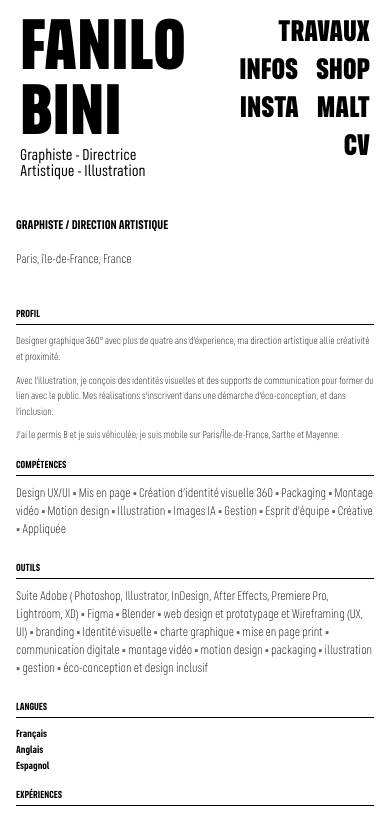
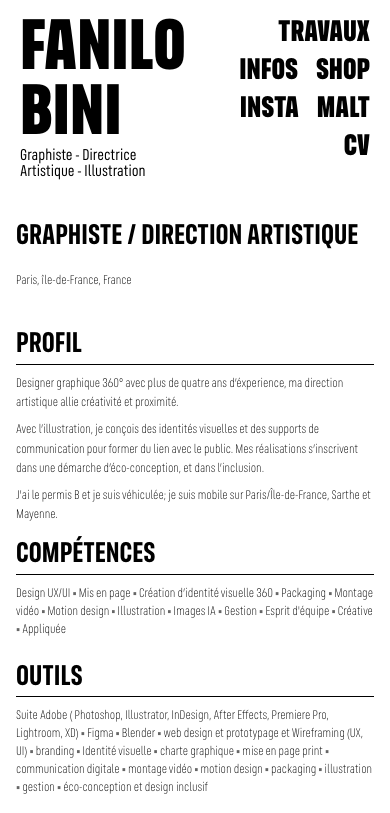
Before and after one commit to fanilobini/fanilobini.github.io, a plain HTML site: page cv/index.html in a window 390 px wide. Shown: the top 813 px of the page. Drawn offline with Linux system fonts and the light colour scheme.

Commit message:
mobile version corrected cv

```diff
--- a/assets/css/cv.css
+++ b/assets/css/cv.css
@@ -255,19 +255,19 @@
   }
 
   .cv__name {
-    font-size: 1.5rem;
+    font-size: 1.8rem;
   }
 
   .cv__title {
-    font-size: 0.8rem;
+    font-size: 1.8rem;
   }
 
   .cv__section-title {
-    font-size: 0.7rem;
+    font-size: 1.8rem;
   }
 
   .cv__section-content {
-    font-size: 0.68rem;
+    font-size: 0.8rem;
   }
 }
 
@@ -299,15 +299,19 @@
   }
 
   .cv__name {
-    font-size: 1.3rem;
+    font-size: 1.8rem;
+  }
+
+  .cv__title {
+    font-size: 1.8rem;
   }
 
   .cv__section-title {
-    font-size: 0.65rem;
+    font-size: 1.8rem;
   }
 
   .cv__section-content {
-    font-size: 0.65rem;
+    font-size: 0.8rem;
   }
 
   .cv__actions {
```
